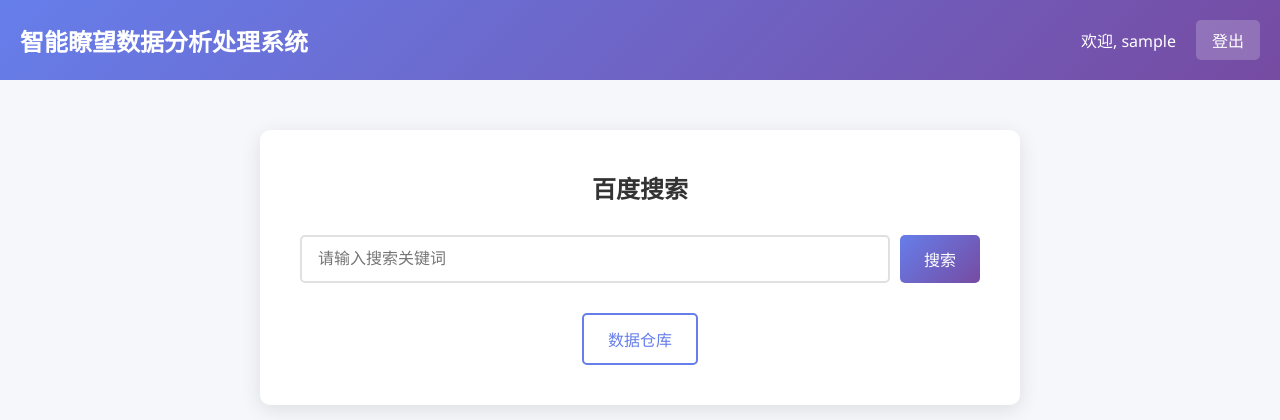
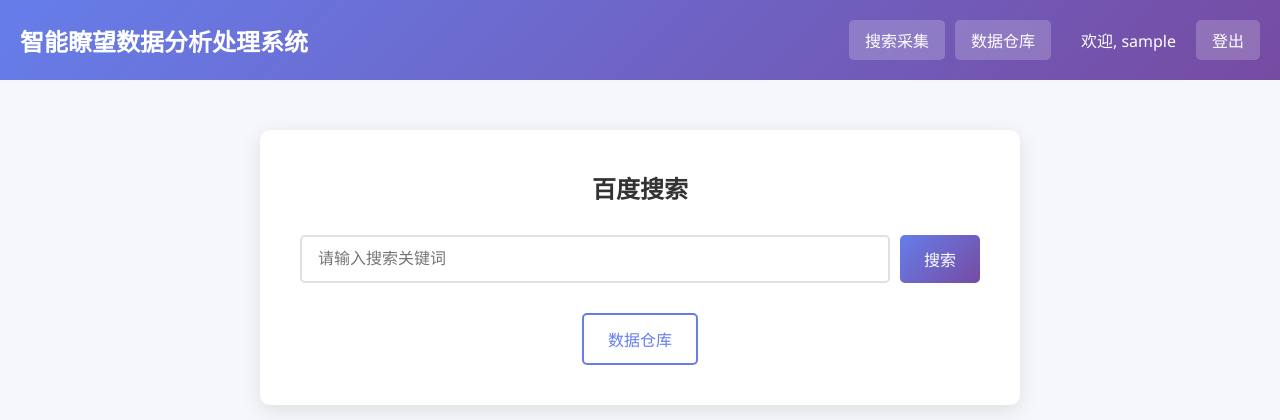
Before and after one commit to hx520521/liaowangxitong, a Flask app: page /dashboard in a window 1280 px wide. Shown: the top 420 px of the page. Run offline with Flask 3, Linux system fonts and the light colour scheme; the visitor is signed in with stand-in values (Sample User, id 1).

Commit message:
在所有页面右上角添加搜索采集和数据仓库的快捷方法

```diff
--- a/app/templates/dashboard.html
+++ b/app/templates/dashboard.html
@@ -33,6 +33,26 @@
         .header .user-info {
             display: flex;
             align-items: center;
+        }
+
+        .header .quick-methods {
+            display: flex;
+            gap: 10px;
+            margin-right: 30px;
+        }
+
+        .header .quick-methods a {
+            color: white;
+            text-decoration: none;
+            padding: 8px 16px;
+            background: rgba(255, 255, 255, 0.2);
+            border-radius: 5px;
+            transition: background 0.3s;
+            font-weight: 500;
+        }
+
+        .header .quick-methods a:hover {
+            background: rgba(255, 255, 255, 0.3);
         }
 
         .header .user-info span {
@@ -145,6 +165,10 @@
     <div class="header">
         <h1>智能瞭望数据分析处理系统</h1>
         <div class="user-info">
+            <div class="quick-methods">
+                <a href="/">搜索采集</a>
+                <a href="/data_warehouse">数据仓库</a>
+            </div>
             <span>欢迎, {{ session['username'] }}</span>
             <a href="/logout">登出</a>
         </div>
```
Also changed, not shown: app/templates/data_warehouse.html (+24 -0 lines), app/templates/search_results.html (+24 -0 lines).
